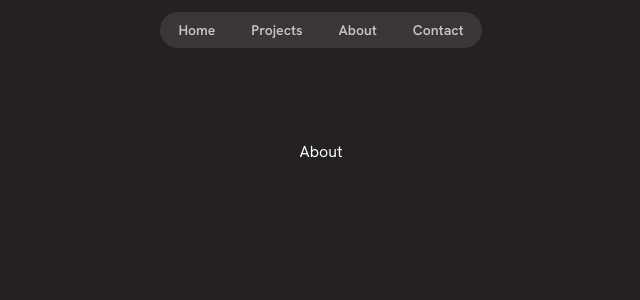
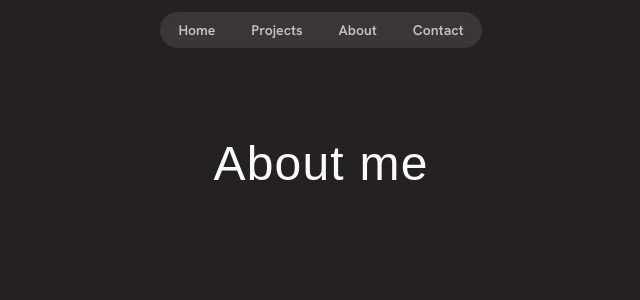
Before and after one commit to PeterOu8/Li-Sung-s-Portfolio, a Next.js app: page /about in a window 1280 px wide. Shown: the top 300 px of the page, without its empty margins (319-959 px from the left). Built offline with nearby package versions, Linux system fonts and the light colour scheme; a web font is replaced by a local one.

Commit message:
change styling of page titles

```diff
--- a/src/app/about/page.tsx
+++ b/src/app/about/page.tsx
@@ -1,8 +1,7 @@
 export default function AboutPage() {
     return (
-        <section className="flex justify-center">
-            <h1>About</h1>
-
+        <section className="flex flex-col items-center gap-10">
+            <h1 className="title text-5xl">About me</h1>
         </section>
     );
 }
--- a/src/app/contact/page.tsx
+++ b/src/app/contact/page.tsx
@@ -1,8 +1,7 @@
 export default function ContactPage() {
     return (
-        <section className="flex justify-center">
-            <h1>Contact me</h1>
-
+        <section className="flex flex-col items-center gap-10">
+            <h1 className="title text-5xl">Contact</h1>
         </section>
     );
 }
```
